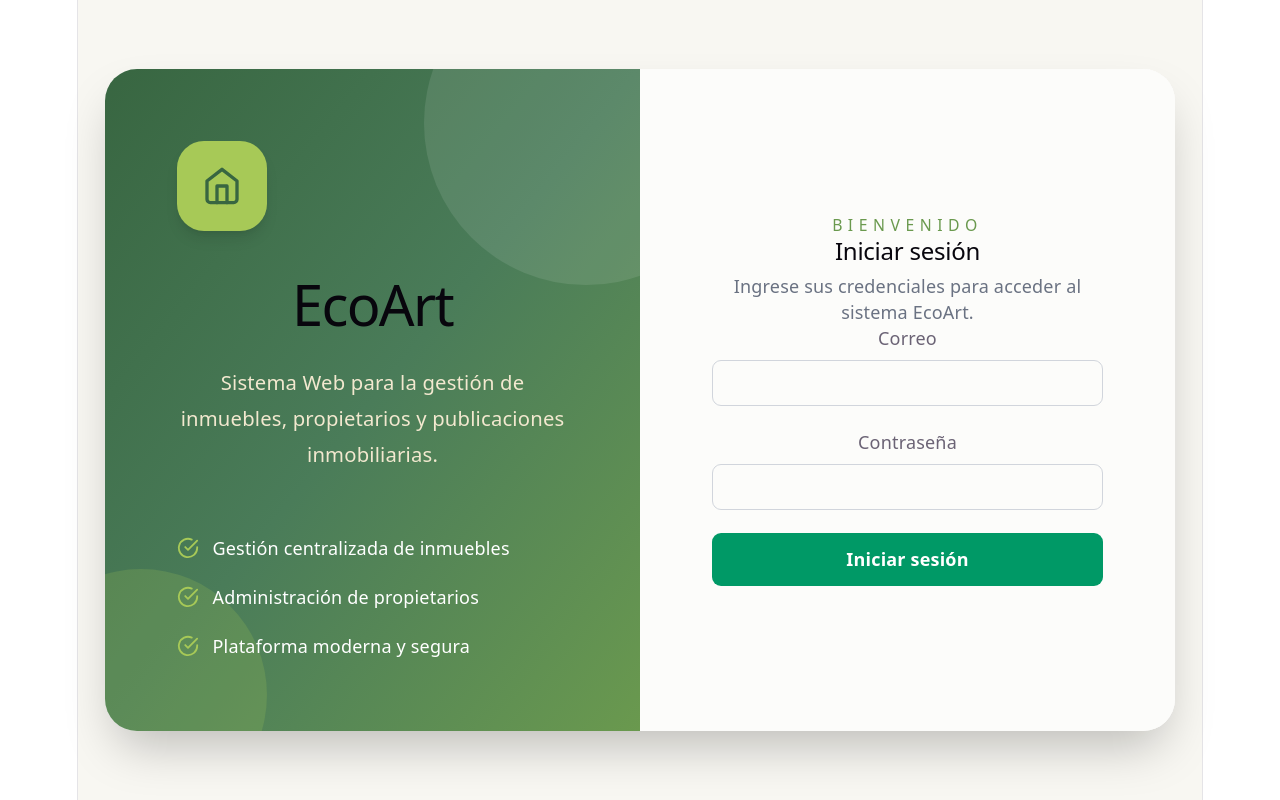
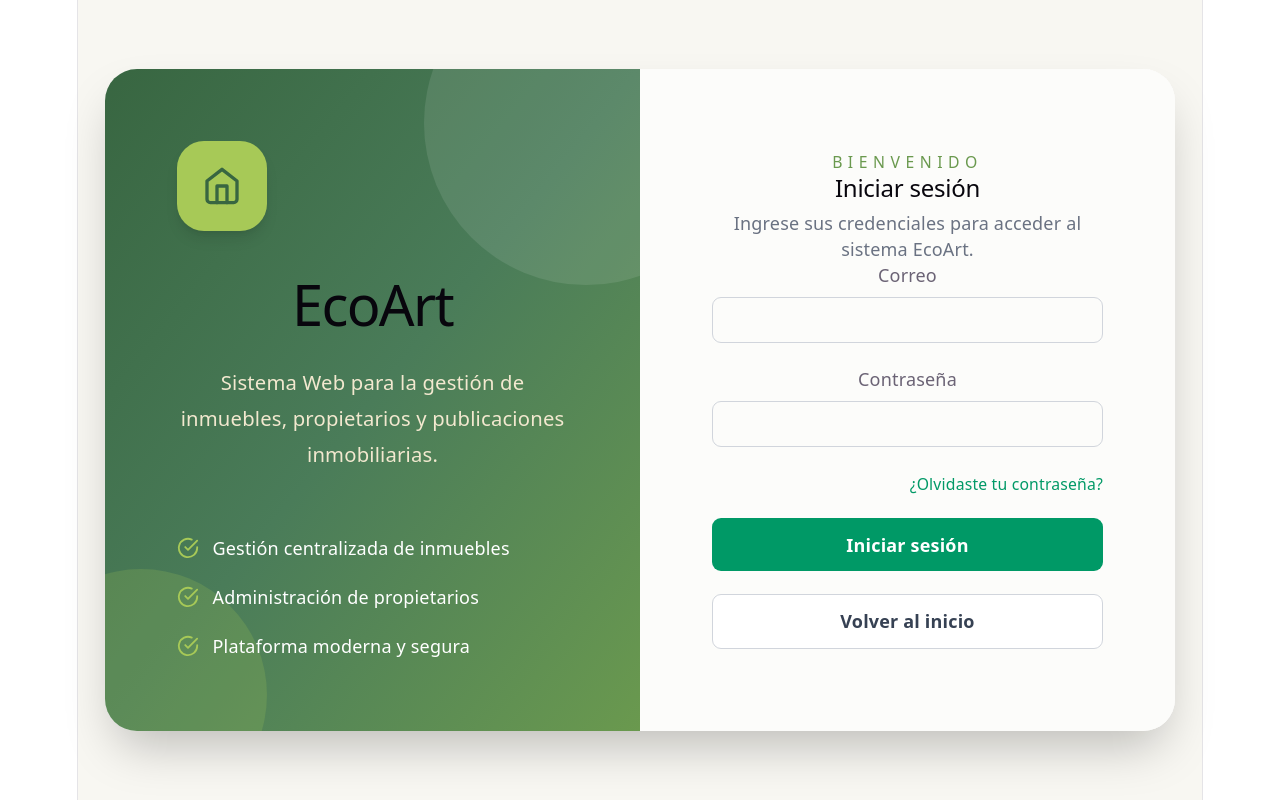
Before and after one commit to IronBladi/ecoart, a React (Vite) app: page /login in a window 1280 px wide. Built offline with nearby package versions, Linux system fonts and the light colour scheme; no server answers.

Commit message:
correcion api factura.bo y redireccion al cerrar sesion

```diff
--- a/src/features/auth/components/LoginForm.tsx
+++ b/src/features/auth/components/LoginForm.tsx
@@ -1,42 +1,25 @@
-import {
-    useState,
-} from "react";
+import { useState } from "react";
 
-import {
-    useNavigate,
-} from "react-router-dom";
+import { useNavigate } from "react-router-dom";
 
-import {
-    useForm,
-} from "react-hook-form";
+import { useForm } from "react-hook-form";
 
-import {
-    yupResolver,
-} from "@hookform/resolvers/yup";
+import { yupResolver } from "@hookform/resolvers/yup";
 
-import {
-    loginSchema,
-} from "../validation/login.schema";
+import { loginSchema } from "../validation/login.schema";
 
-import type {
-    LoginRequest,
-} from "../types";
+import type { LoginRequest } from "../types";
 
-import {
-    useAuth,
-} from "../hooks/useAuth";
+import { useAuth } from "../hooks/useAuth";
 
 import axios from "axios";
 
 
 const LoginForm = () => {
 
-    const {
-        login,
-    } = useAuth();
+    const { login } = useAuth();
 
     const navigate = useNavigate();
-
 
     const [
         errorLogin,
@@ -45,28 +28,18 @@ const LoginForm = () => {
 
 
     const {
-
         register,
-
         handleSubmit,
-
         formState: {
             errors,
             isSubmitting,
         },
-
     } = useForm<LoginRequest>({
-
         resolver: yupResolver(loginSchema),
-
         defaultValues: {
-
             correo: "",
-
             password: "",
-
         },
-
     });
 
 
@@ -112,8 +85,7 @@ const LoginForm = () => {
 
             }
 
-        }
-        catch (error) {
+        } catch (error) {
 
             console.error(
                 "Error al iniciar sesión:",
@@ -133,8 +105,7 @@ const LoginForm = () => {
                         mensaje
                     );
 
-                }
-                else {
+                } else {
 
                     setErrorLogin(
                         "No fue posible iniciar sesión. Verifique sus credenciales."
@@ -142,8 +113,7 @@ const LoginForm = () => {
 
                 }
 
-            }
-            else {
+            } else {
 
                 setErrorLogin(
                     "Ocurrió un error al iniciar sesión. Intente nuevamente."
@@ -152,6 +122,20 @@ const LoginForm = () => {
             }
 
         }
+
+    };
+
+
+    const recuperarPassword = () => {
+
+        navigate("/recuperar-password");
+
+    };
+
+
+    const volverAlInicio = () => {
+
+        navigate("/");
 
     };
 
@@ -306,7 +290,33 @@ const LoginForm = () => {
 
 
             {/* =========================
-                BOTÓN
+                RECUPERAR CONTRASEÑA
+            ========================== */}
+
+            <div className="text-right">
+
+                <button
+                    type="button"
+                    onClick={recuperarPassword}
+                    className="
+                        text-sm
+                        font-medium
+                        text-emerald-600
+                        transition
+                        hover:text-emerald-700
+                        hover:underline
+                    "
+                >
+
+                    ¿Olvidaste tu contraseña?
+
+                </button>
+
+            </div>
+
+
+            {/* =========================
+                INICIAR SESIÓN
             ========================== */}
 
             <button
@@ -321,6 +331,7 @@ const LoginForm = () => {
                     text-white
                     transition
                     hover:bg-emerald-700
+                    disabled:cursor-not-allowed
                     disabled:opacity-60
                 "
             >
@@ -334,6 +345,32 @@ const LoginForm = () => {
             </button>
 
 
+            {/* =========================
+                VOLVER AL INICIO
+            ========================== */}
+
+            <button
+                type="button"
+                onClick={volverAlInicio}
+                className="
+                    w-full
+                    rounded-lg
+                    border
+                    border-gray-300
+                    bg-white
+                    py-3
+                    font-semibold
+                    text-gray-700
+                    transition
+                    hover:bg-gray-50
+                "
+            >
+
+                Volver al inicio
+
+            </button>
+
+
         </form>
 
     );
--- a/src/features/tipoCambio/services/tipoCambioService.ts
+++ b/src/features/tipoCambio/services/tipoCambioService.ts
@@ -1,5 +1,8 @@
+import { api } from "../../../services/api";
+
 export interface TipoCambioResponse {
     ok: boolean;
+
     datos: {
         moneda_base: string;
         url_fuente: string;
@@ -8,19 +11,19 @@ export interface TipoCambioResponse {
         usd_bob: number;
         fecha_actualizacion: string;
     };
+
     error: string | null;
+
     timestamp: string;
 }
 
-const API_URL = "https://api.factura.bo/ExchangeRate";
+export const obtenerTipoCambio =
+    async (): Promise<TipoCambioResponse> => {
 
-export const obtenerTipoCambio = async (): Promise<TipoCambioResponse> => {
+        const response =
+            await api.get<TipoCambioResponse>(
+                "/TipoCambio"
+            );
 
-    const response = await fetch(API_URL);
-
-    if (!response.ok) {
-        throw new Error("No se pudo obtener el tipo de cambio");
-    }
-
-    return await response.json();
-};
+        return response.data;
+    };
```
